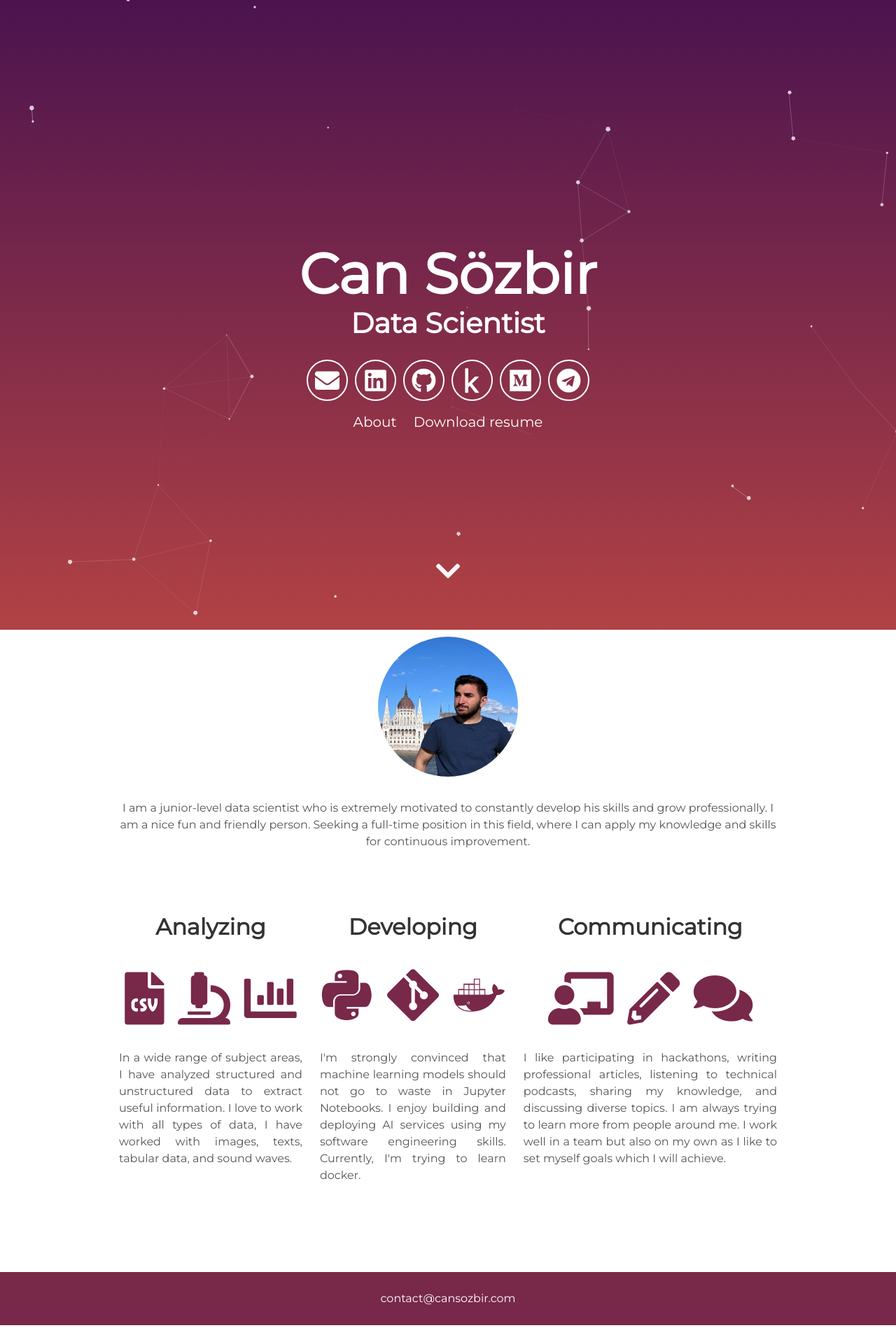
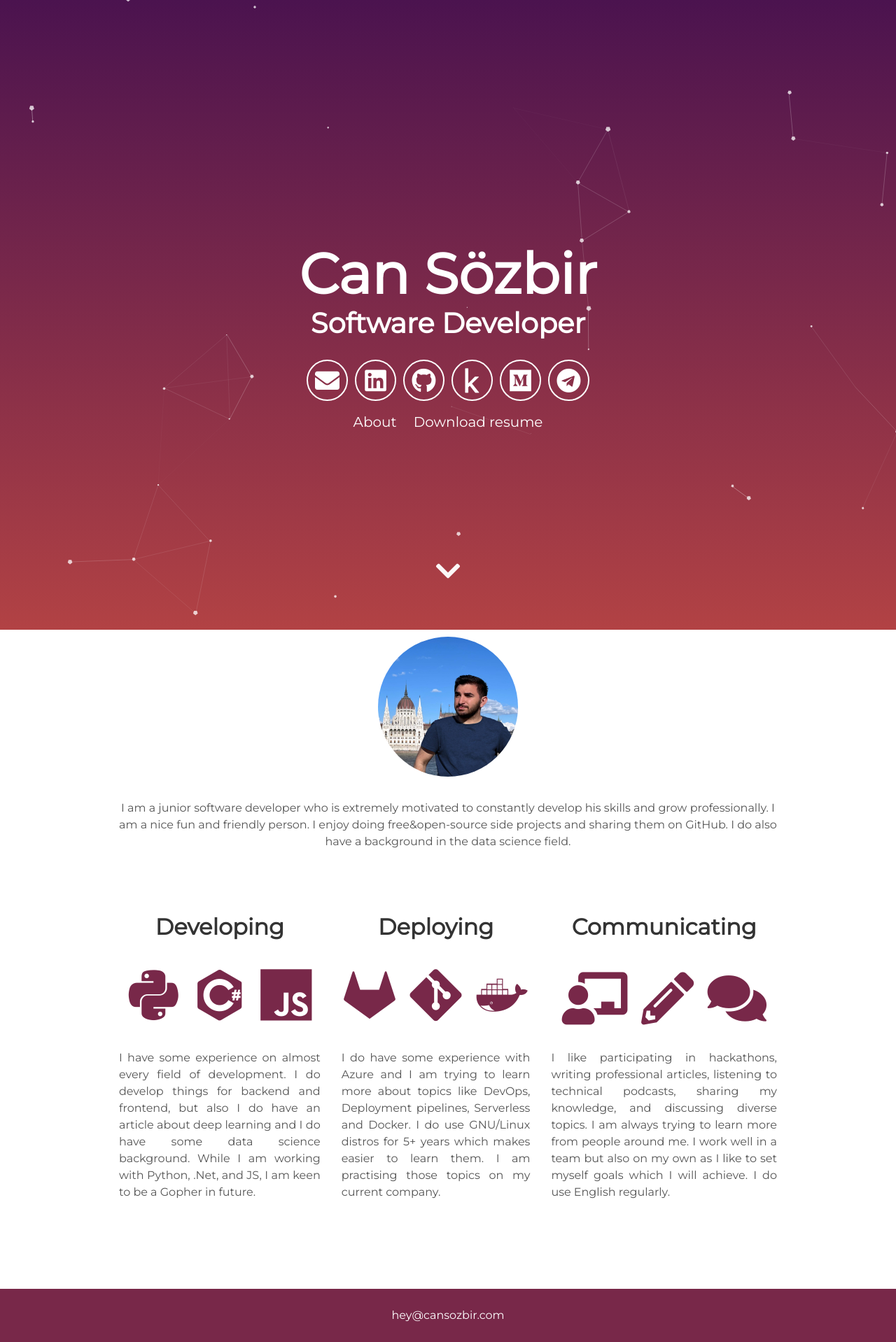
Before and after one commit to cansozbir/cansozbir.github.io, a Jekyll site: the page built from index.html, in a window 1280 px wide. Shown: the whole page at 70% size. Built offline with Jekyll 4.4.1, drawn with Linux system fonts in a browser that asks for light colours; nearby versions of some CDN libraries; before the commit the page ends 1894 px from its top, so only the background shows below that.

Commit message:
software developer website

```diff
--- a/_config.yml
+++ b/_config.yml
@@ -6,9 +6,9 @@ description: Can Sözbir's professional portfolio site
 
 # User settings
 username: Can Sözbir
-user_description: I am a junior-level data scientist who is extremely motivated to constantly develop his skills and grow professionally. I am a nice fun and friendly person. Seeking a full-time position in this field, where I can apply my knowledge and skills for continuous improvement.
-user_title: Data Scientist
-email: contact@cansozbir.com
+user_description: I am a junior software developer who is extremely motivated to constantly develop his skills and grow professionally. I am a nice fun and friendly person. I enjoy doing free&open-source side projects and sharing them on GitHub. I do also have a background in the data science field.
+user_title: Software Developer
+email: hey@cansozbir.com
 # twitter_username: lorem_ipsum
 github_username:  cansozbir
 # gplus_username:  lorem_ipsum
--- a/_includes/about.html
+++ b/_includes/about.html
@@ -20,32 +20,32 @@
   <p>{{ site.user_description }}</p>
 </div>
 
-<div class="user" style="column-gap: 5px">
-  <div class="tech">
-    <h2>Analyzing</h2>
-    <div class="icons">
-      <i class="icon fas fa-file-csv"></i>
-      <i class="icon fas fa-microscope"></i>
-      <i class="icon fas fa-chart-bar"></i>
-    </div>
-    <p align="justify">
-      In a wide range of subject areas, I have analyzed structured and
-      unstructured data to extract useful information. I love to work with all
-      types of data, I have worked with images, texts, tabular data, and sound
-      waves.
-    </p>
-  </div>
+<div class="user" style="column-gap: 10px">
   <div class="tech">
     <h2>Developing</h2>
     <div class="icons">
       <i class="devicon-python-plain"></i>
+      <i class="devicon-csharp-plain"></i>
+      <i class="devicon-javascript-plain"></i>
+    </div>
+    <p align="justify">
+      I have some experience on almost every field of development. I do develop
+      things for backend and frontend, but also I do have an article about deep
+      learning and I do have some data science background. While I am working with Python, .Net, and JS,
+      I am keen to be a Gopher in future.
+    </p>
+  </div>
+  <div class="tech">
+    <h2>Deploying</h2>
+    <div class="icons">
+      <i class="devicon-azure-plain"></i>
       <i class="devicon-git-plain"></i>
       <i class="devicon-docker-plain"></i>
     </div>
     <p align="justify">
-      I'm strongly convinced that machine learning models should not go to waste
-      in Jupyter Notebooks. I enjoy building and deploying AI services using my
-      software engineering skills. Currently, I'm trying to learn docker.
+      I do have some experience with Azure and I am trying to learn more about topics like
+      DevOps, Deployment pipelines, Serverless and Docker. I do use GNU/Linux distros for 5+ years which makes easier to learn them.
+      I am practising those topics on my current company.
     </p>
   </div>
   <div class="tech">
@@ -60,7 +60,7 @@
       listening to technical podcasts, sharing my knowledge, and discussing
       diverse topics. I am always trying to learn more from people around me. I
       work well in a team but also on my own as I like to set myself goals which
-      I will achieve.
+      I will achieve. I do use English regularly.
     </p>
   </div>
 </div>
--- a/_includes/footer.html
+++ b/_includes/footer.html
@@ -1,9 +1,12 @@
 <footer class="footer">
   <!-- <p>&copy; {{ site.username }}</p> -->
   <p>
-    <a href="mailto:contact@cansozbir.com">contact@cansozbir.com</a>
+    <a id="mailtolink" href="mailto:hey@cansozbir.com">hey@cansozbir.com</a>
   </p>
 </footer>
+<style>
+  #mailtolink:hover { color: white; font-weight:bold;}
+</style>
 <script src="//cdn.jsdelivr.net/particles.js/2.0.0/particles.min.js"></script>
 <script src="{{ '/assets/js/sweet-scroll.min.js' | prepend: site.baseurl }}"></script>
 <script src="{{ '/assets/js/main.js' | prepend: site.baseurl }}"></script>
--- a/_includes/header.html
+++ b/_includes/header.html
@@ -6,7 +6,7 @@
       <span class="site-description">{{ site.user_title }}</span>
     </h1>
     <div class="header-icons">
-      <a aria-label="Send email" href="mailto:contact@cansozbir.com"
+      <a aria-label="Send email" href="mailto:hey@cansozbir.com"
         ><i class="icon fa fa-envelope"></i
       ></a>
       <a
--- a/_includes/header.min.html
+++ b/_includes/header.min.html
@@ -10,6 +10,6 @@
         /* width: 300px; */
         border-radius: 50%;
         border: 2px solid white;
-      } --><!-- </style> --><h1><span class="site-title">{{ site.username }}</span> <span class="site-description">{{ site.user_title }}</span></h1><div class="header-icons"><a aria-label="Send email" href="mailto:contact@cansozbir.com"><i class="icon fa fa-envelope"></i></a><!-- <a aria-label="My Instagram" target="_blank" href="https://www.instagram.com/mauriciourraco7"><i class="icon fa fa-instagram" aria-hidden="true"></i></a> --><!-- <a aria-label="My Facebook" target="_blank" href="https://www.facebook.com/mauricio.urraco"><i class="icon fa fa-facebook" aria-hidden="true"></i></a> --> <a aria-label="My LinkedIn" target="_blank" href="https://www.linkedin.com/in/cansozbir"><i class="icon fab fa-linkedin" aria-hidden="true"></i></a> <a aria-label="My Github" target="_blank" href="https://github.com/cansozbir"><i class="icon fab fa-github" aria-hidden="true"></i></a> <a aria-label="Kaggle" target="_blank" href="https://kaggle.com/cansozbir"><i class="icon fab fa-kaggle" aria-hidden="true"></i></a> <a aria-label="Medium" target="_blank" href="https://medium.com/@cansozbir"><i class="icon fab fa-medium" aria-hidden="true"></i></a></div><div class="header-links"><a class="link" href="#about" data-scroll>About</a><!-- · --><!-- <a class="link" href="#projects" data-scroll>Projects</a> --> .<!-- <a class="btn" href="/assets/resume.pdf" title="" color="white"
+      } --><!-- </style> --><h1><span class="site-title">{{ site.username }}</span> <span class="site-description">{{ site.user_title }}</span></h1><div class="header-icons"><a aria-label="Send email" href="mailto:hey@cansozbir.com"><i class="icon fa fa-envelope"></i></a><!-- <a aria-label="My Instagram" target="_blank" href="https://www.instagram.com/mauriciourraco7"><i class="icon fa fa-instagram" aria-hidden="true"></i></a> --><!-- <a aria-label="My Facebook" target="_blank" href="https://www.facebook.com/mauricio.urraco"><i class="icon fa fa-facebook" aria-hidden="true"></i></a> --> <a aria-label="My LinkedIn" target="_blank" href="https://www.linkedin.com/in/cansozbir"><i class="icon fab fa-linkedin" aria-hidden="true"></i></a> <a aria-label="My Github" target="_blank" href="https://github.com/cansozbir"><i class="icon fab fa-github" aria-hidden="true"></i></a> <a aria-label="Kaggle" target="_blank" href="https://kaggle.com/cansozbir"><i class="icon fab fa-kaggle" aria-hidden="true"></i></a> <a aria-label="Medium" target="_blank" href="https://medium.com/@cansozbir"><i class="icon fab fa-medium" aria-hidden="true"></i></a></div><div class="header-links"><a class="link" href="#about" data-scroll>About</a><!-- · --><!-- <a class="link" href="#projects" data-scroll>Projects</a> --> .<!-- <a class="btn" href="/assets/resume.pdf" title="" color="white"
         >Download resume</a
       > --> <a class="link" href="/assets/Can-Sozbir-Resume.pdf" download>Download resume</a></div></div><a class="down" href="#about" data-scroll><i class="icon fa fa-chevron-down" aria-hidden="true"></i></a></div>
--- a/_layouts/default.html
+++ b/_layouts/default.html
@@ -1,5 +1,6 @@
 <!DOCTYPE html>
 <link rel="stylesheet" href="https://cdn.jsdelivr.net/gh/konpa/devicon@df6431e323547add1b4cf45992913f15286456d3/devicon.min.css">
+<link rel="stylesheet" href="https://cdn.jsdelivr.net/gh/devicons/devicon@v2.14.0/devicon.min.css">
 <html lang="en">
   {% include head.html %}
   <body>
```
Also changed, not shown: 1 other file.
